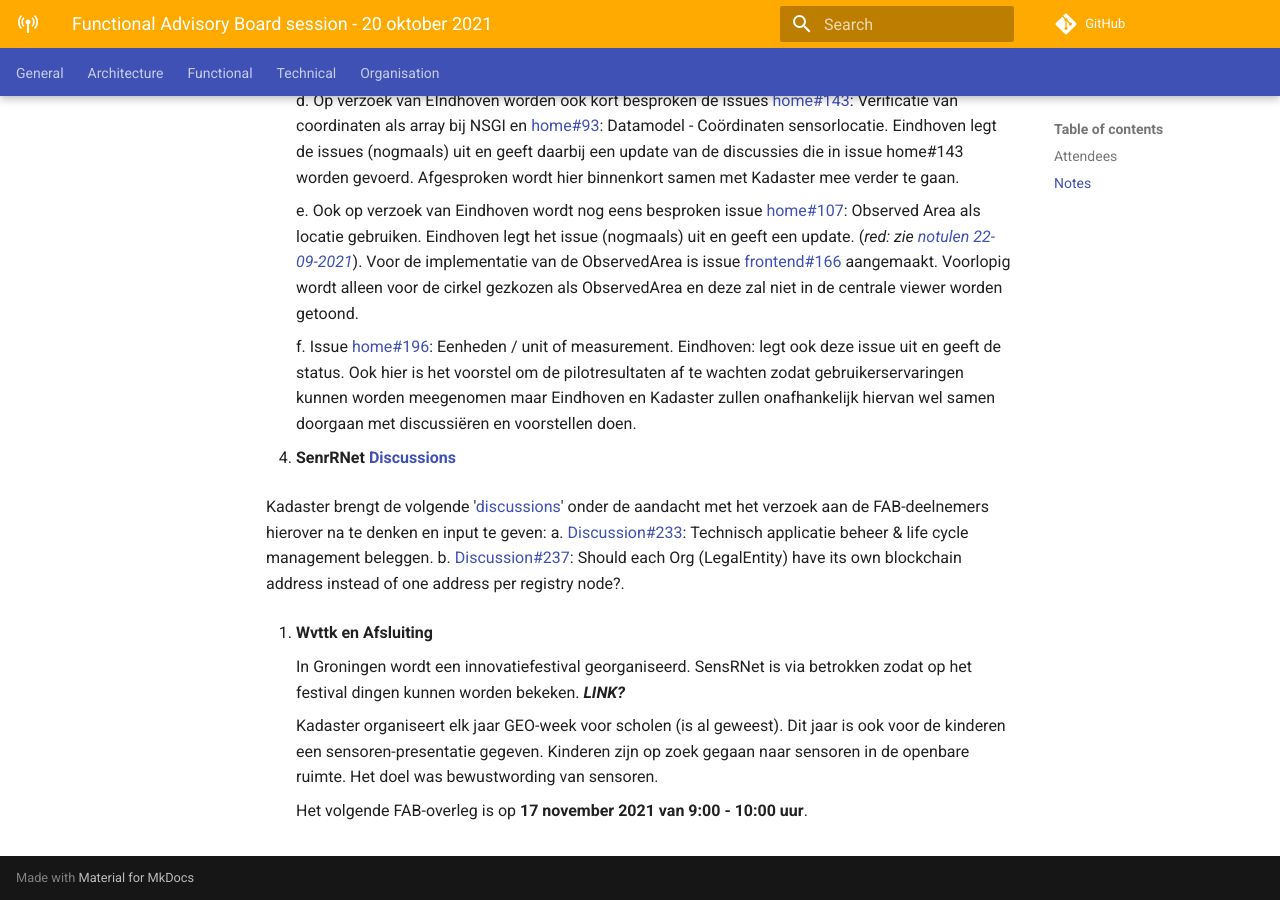
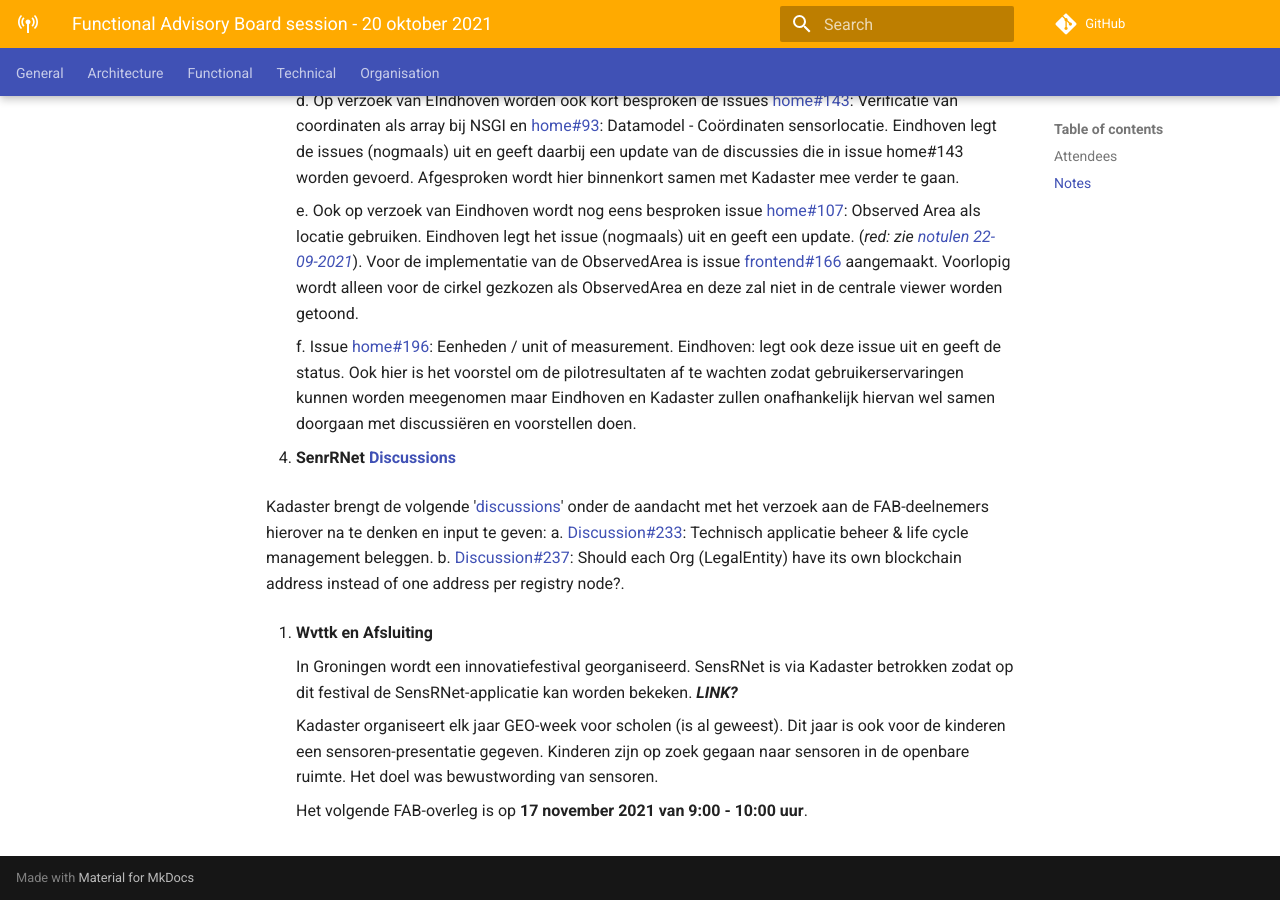
Before and after one commit to kadaster-labs/sensrnet-home, an MkDocs documentation site: the page built from docs/notes/2021-10-20-FAB-notes.md, in a window 1280 px wide and 900 px high, scrolled down 2267 px. Built offline with MkDocs 1.6.1 and Material for MkDocs 9.7.7, drawn with Linux system fonts in a browser that asks for light colours; comment, search, counter and statistics services are not loaded.

Commit message:
Update 2021-10-20-FAB-notes.md

```diff
--- a/docs/notes/2021-10-20-FAB-notes.md
+++ b/docs/notes/2021-10-20-FAB-notes.md
@@ -72,7 +72,7 @@ Onderwerpen:
 
 5. **Wvttk en Afsluiting**
 
-     In Groningen wordt een innovatiefestival georganiseerd. SensRNet is via betrokken zodat op het festival dingen kunnen worden bekeken. _**LINK?**_
+     In Groningen wordt een innovatiefestival georganiseerd. SensRNet is via Kadaster betrokken zodat op dit festival de SensRNet-applicatie kan worden bekeken. _**LINK?**_
 
      Kadaster organiseert elk jaar GEO-week voor scholen (is al geweest). Dit jaar is ook voor de kinderen een sensoren-presentatie gegeven. Kinderen zijn op zoek gegaan naar sensoren in de openbare ruimte. Het doel was bewustwording van sensoren.
 
```
